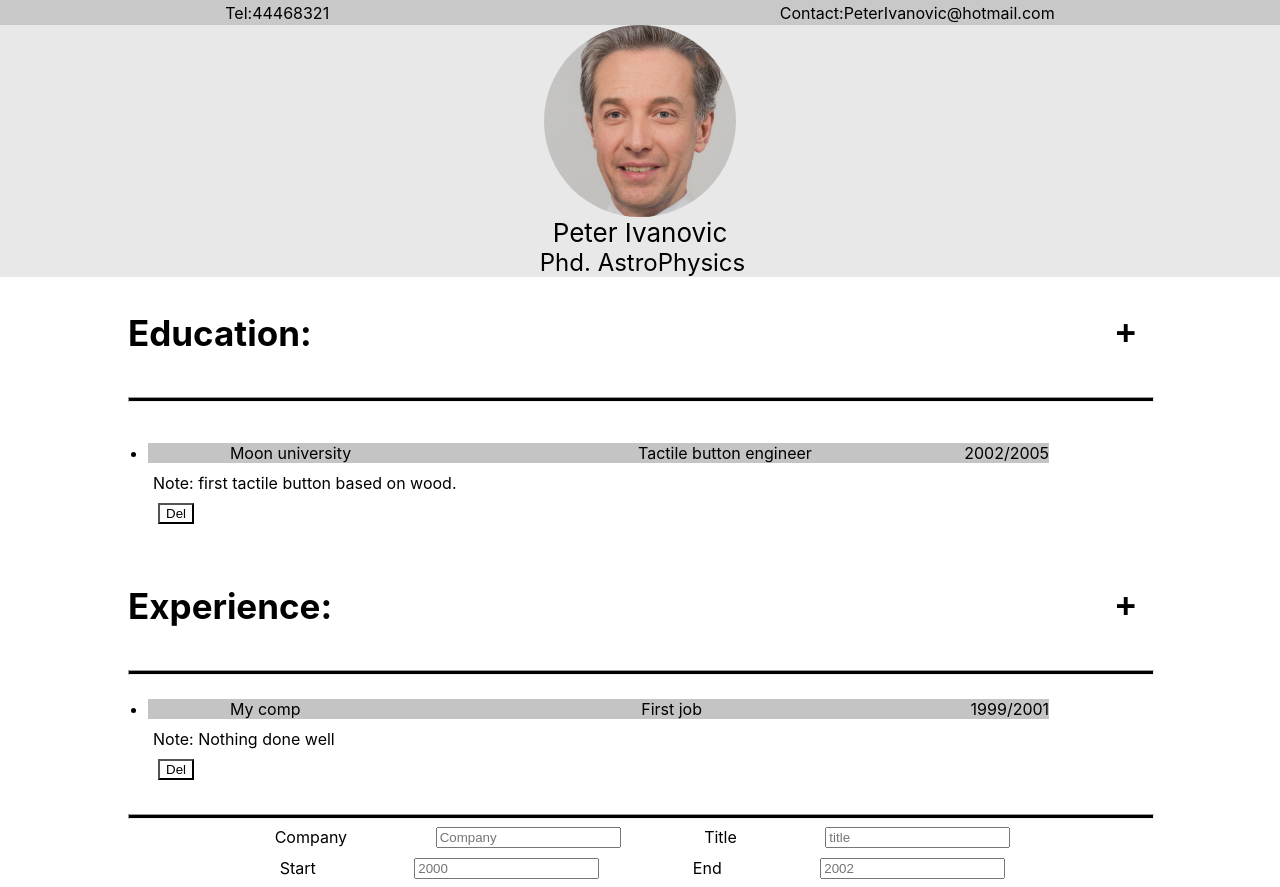
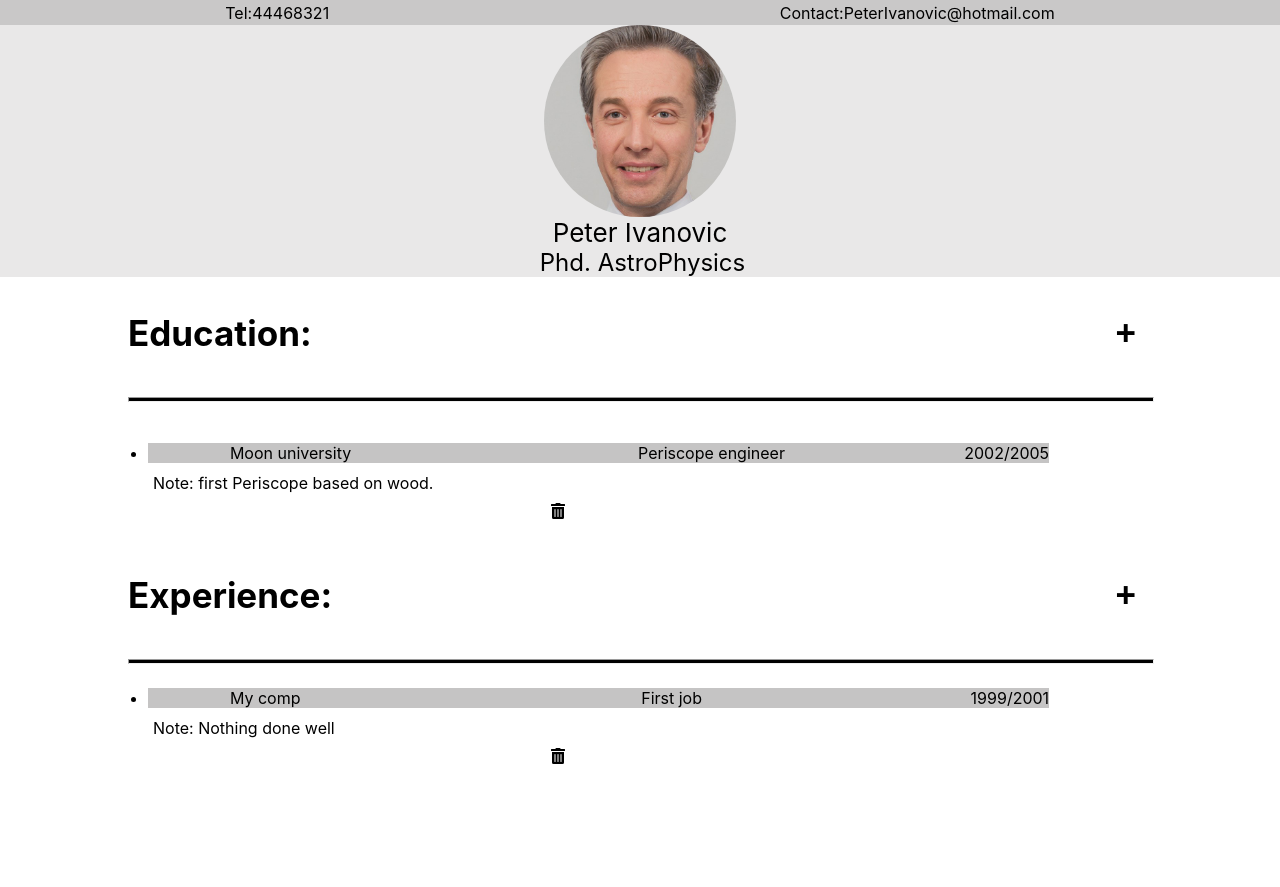
Before and after one commit to gustavobastian/cv-project-2, a React (Create React App) app: page / in a window 1280 px wide. Shown: the top 887 px of the page. After the commit the page ends 800 px from the top, so only its background shows below. Built offline with nearby package versions, Linux system fonts and the light colour scheme.

Commit message:
set a delete icon

```diff
--- a/package.json
+++ b/package.json
@@ -18,6 +18,7 @@
     "@testing-library/user-event": "^13.5.0",
     "react": "^18.2.0",
     "react-dom": "^18.2.0",
+    "react-icons": "^4.8.0",
     "react-scripts": "^2.1.3",
     "uniqid": "^5.4.0",
     "web-vitals": "^2.1.4"
--- a/src/App.js
+++ b/src/App.js
@@ -5,14 +5,14 @@ import Section1 from './components/Section1';
 import Section2 from './components/Section2';
 import Section3 from './components/Section3';
 import FormEducation from './components/formEducation'
+import FormExperience from './components/formExperience'
+
 import uniqid from "uniqid";
 
 
 class App extends Component {
     constructor() {
         super()
-
-
 
         this.state = {
             showEd:false,
@@ -23,18 +23,18 @@ class App extends Component {
             title:"Phd. AstroPhysics ",
             educations:[{
               universityName:"Moon university",
-              title:"Tactile button engineer",
+              title:"Periscope engineer",
               dateEnd:"2005",
               dateEntry:"2002",
-              note:"first tactile button based on wood.",
+              note:"first Periscope based on wood.",
               id: uniqid()
             },],
             education:{
               universityName:"Moon university",
-              title:"Tactile button engineer",
+              title:"Periscope  engineer",
               dateEnd:"2005",
               dateEntry:"2002",
-              note:"first tactile button based on wood.",
+              note:"first Periscope  based on wood.",
               id: uniqid()
             },
             experiences:[{
@@ -61,6 +61,10 @@ class App extends Component {
           this.setEd=this.setEd.bind(this);
           this.unSetEd=this.unSetEd.bind(this);
           this.handlerCancelEd=this.handlerCancelEd.bind(this);
+          this.setEx=this.setEx.bind(this);
+          this.unSetEx=this.unSetEx.bind(this);
+          this.handlerCancelEx=this.handlerCancelEx.bind(this);
+          this.handlerAddEx=this.handlerAddEx.bind(this);
 
 
     }
@@ -75,9 +79,18 @@ class App extends Component {
         showEd:false,
       });
     };
+    setEx() {
+      this.setState({
+        showEx:true,
+      });
+    };
+    unSetEx() {
+      this.setState({
+        showEx:false,
+      });
+    };
 
-
-    onSubmitTaskEx = (e) => {
+  /*  onSubmitTaskEx = (e) => {
       if(e!=null)
         {
           e.preventDefault();
@@ -103,101 +116,8 @@ class App extends Component {
         }
       });
 
-      let ElementD=document.getElementById("experienceForm")
-      ElementD.style.visibility = "hidden"
-    };
+    };*/
 
-    handleChangeExComp = (e) => {
-      this.setState({
-        experience: {
-          companyName:e.target.value,
-          titleName:this.state.experience.titleName,
-          dateEntry:this.state.experience.dateEntry,
-          dateEnd:this.state.experience.dateEnd,
-          note:this.state.experience.note,
-          id:this.state.experience.id,
-        },
-      });
-
-    };
-    handleChangeExTit = (e) => {
-      this.setState({
-        experience: {
-          companyName:this.state.experience.companyName,
-          titleName:e.target.value,
-          dateEntry:this.state.experience.dateEntry,
-          dateEnd:this.state.experience.dateEnd,
-          note:this.state.experience.note,
-          id:this.state.experience.id
-          },
-      });
-
-    };
-    handleChangeExStart = (e) => {
-      this.setState({
-        experience:{
-          companyName:this.state.experience.companyName,
-          titleName:this.state.experience.titleName,
-          dateEntry:e.target.value,
-          dateEnd:this.state.experience.dateEnd,
-          note:this.state.experience.note,
-          id:this.state.experience.id,
-        },
-      });
-
-    };
-    handleChangeExEnd= (e) => {
-      this.setState({
-        experience:{
-          companyName:this.state.experience.companyName,
-          titleName:this.state.experience.titleName,
-          dateEntry:this.state.experience.dateEntry,
-          dateEnd:e.target.value,
-          note:this.state.experience.note,
-          id:this.state.experience.id,
-        },
-      });
-
-    };
-    handleChangeExNote= (e) => {
-      this.setState({
-        experience:{
-          companyName:this.state.experience.companyName,
-          titleName:this.state.experience.titleName,
-          dateEntry:this.state.experience.dateEntry,
-          dateEnd:this.state.experience.dateEnd,
-          note:e.target.value,
-          id:this.state.experience.id,
-        },
-      });
-
-    };
-
-    handleChangeEdForm= (e) => {
-      console.log("need more education");
-      this.setState({
-        name:this.state.name,
-        telephone:this.state.telephone,
-        contact:this.state.contact,
-        title:this.state.title,
-        educations:this.state.educations,
-        education : this.state.education,
-        experiences:this.state.experiences,
-        experience:this.state.experience,
-      });
-
-
-    };
-    handleChangeExForm= (e) => {
-      console.log("need more experience");
-      let ElementD=document.getElementById("experienceForm")
-      ElementD.style.visibility = "";
-    };
-    handleCancelExForm= (e) => {
-      console.log("need more experience");
-      let ElementD=document.getElementById("experienceForm")
-      ElementD.style.visibility = "hidden";
-    };
     handlerDeleteEd(e){
       let arrayAlt=[];
       this.state.educations.forEach(element => {
@@ -249,11 +169,20 @@ class App extends Component {
     handlerCancelEd(W){
       this.unSetEd();
     }
+    handlerCancelEx(){
+      this.unSetEx();
+    }
+    handlerAddEx(e){
+      this.setState({
+        experiences: this.state.educations.concat(e),
+      });
+      this.unSetEx();
+    }
     render() {
       const { education, educations, experience, experiences } = this.state;
 
-        return (
-          <div>
+      return (
+        <div>
           <Header values={this.state}/>
           <Section1   values={this.state}/>
           <div className="educationLine" >
@@ -261,52 +190,28 @@ class App extends Component {
             <button className="buttonPlus"
             onClick={this.setEd}
             >+</button>
-
           </div>
           <hr className='lineLocal'></hr>
+          <Section2 value={this.state} handlerDeleteEd={this.handlerDeleteEd}/>
+          <div>
+          {this.state.showEd && <FormEducation value={this.state} handlerAddEd={this.handlerAddEd} handlerCancelEd={this.handlerCancelEd} />}
+          </div>
 
-          <Section2 value={this.state} handlerDeleteEd={this.handlerDeleteEd}/>
+
 
           <div className="educationLine">
             <p>Experience:</p>
-            <button className="buttonPlus" onClick={this.handleChangeExForm}>
+            <button className="buttonPlus" onClick={this.setEx}>
               +</button>
-
           </div>
           <hr className='lineLocal'></hr>
           <Section3 experiences={experiences} handlerDeleteEx={this.handlerDeleteEx}/>
+          <div>
+          {this.state.showEx && <FormExperience value={this.state} handlerAddEx={this.handlerAddEx} handlerCancelEx={this.handlerCancelEx} />}
+          </div>
+        </div>
 
-
-          <form id="experienceForm">
-
-            <div className='myForm' >
-                <hr></hr>
-                    <div className='line1'>
-                    <label htmlFor="CompanyInput">Company</label>
-                    <input type="text" id="CompanyInput" onChange={this.handleChangeExComp} placeholder="Company"/>
-                    <label  htmlFor="titleInput">Title</label>
-                    <input type="text" id="titleInput" onChange={this.handleChangeExTit}  placeholder="title"/>
-                    </div>
-                    <div className='line1'>
-                    <label htmlFor="entryInput2" >Start</label>
-                    <input type="text" id="entryInput2"  onChange={this.handleChangeExStart} placeholder="2000"/>
-                    <label htmlFor="endInput2">End</label>
-                    <input type="text" id="endInput2" onChange={this.handleChangeExEnd} placeholder="2002"/>
-                    </div>
-                    <div className='line1'>
-                    <label htmlFor="noteInput2">Note</label>
-                    <textarea rows="5" columns="50" id="noteInput2" placeholder="Something done"  onChange={this.handleChangeExNote}/>
-                    </div>
-                    <div className='buttonsLine'>
-                    <button type="button" onClick={this.onSubmitTaskEx}>Submit</button>
-                    <button type="button" onClick={this.handleCancelExForm}>Cancel</button>
-                    </div>
-            </div>
-          </form>
-          {this.state.showEd && <FormEducation value={this.state} handlerAddEd={this.handlerAddEd} handlerCancelEd={this.handlerCancelEd} />}
-          </div>
-
-        )
+      )
     }
 }
 
--- a/src/components/Section2.js
+++ b/src/components/Section2.js
@@ -1,6 +1,7 @@
 import React, { Component } from 'react'
 import EducationElement from '../components/educationElement';
 import '../styles/Section2.css';
+import { FaTrashAlt} from 'react-icons/fa';
 
 class Section2 extends Component {
     constructor(props) {
@@ -8,13 +9,12 @@ class Section2 extends Component {
 
       this.state= props.value;
 
-
+      this.handlerDelete=this.handlerDelete.bind(this);
     };
 
     handlerDelete= (e)=>{
         console.log("delete "+JSON.stringify(e.target.id));
-        let localId=e.target.id
-
+        let localId=e.target.id;
         this.props.handlerDeleteEd(localId);
     };
 
@@ -23,9 +23,9 @@ class Section2 extends Component {
             <div className="Section2">
             <ul >
             {this.props.value.educations.map((education) => {
-                return <li key={education.id}>
+                return <li key={education.id} className='lineItem'>
                     <EducationElement university={education.universityName} title={education.title} dateEntry={education.dateEntry} dateEnd={education.dateEnd} Note={education.note}/>
-                    <button id={education.id} onClick={this.handlerDelete}>Del</button>
+                    <FaTrashAlt id={education.id} onClick={this.handlerDelete} className='deleteButton'>Del</FaTrashAlt>
 
                     </li>;
             })}
--- a/src/components/Section3.js
+++ b/src/components/Section3.js
@@ -1,10 +1,13 @@
 import React, { Component } from 'react'
 import '../styles/Section3.css';
 import ExperienceElement from './experienceElement';
+import { FaTrashAlt} from 'react-icons/fa';
+
 
 class Section3 extends Component {
     constructor(props) {
         super(props)
+        this.handlerDelete=this.handlerDelete.bind(this);
     }
 
     handlerDelete= (e)=>{
@@ -21,7 +24,7 @@ class Section3 extends Component {
             {this.props.experiences.map((experience) => {
                 return <li key={experience.id}>
                     <ExperienceElement companyName={experience.companyName} titleName={experience.titleName} dateEntry={experience.dateEntry} dateEnd={experience.dateEnd} Note={experience.note}/>
-                    <button id={experience.id} onClick={this.handlerDelete}>Del</button>
+                    <FaTrashAlt id={experience.id} onClick={this.handlerDelete} className='deleteButton'>Del</FaTrashAlt>
                     </li>;
             })}
             </ul>
--- a/src/components/formEducation.js
+++ b/src/components/formEducation.js
@@ -3,7 +3,7 @@ import '../App.css';
 import '../styles/formEducation.css'
 import uniqid from "uniqid";
 
-class educationElement extends Component {
+class formEducation extends Component {
     constructor(props) {
         super(props)
 
@@ -138,4 +138,4 @@ class educationElement extends Component {
     }
 }
 
-export default educationElement;
+export default formEducation;
--- /dev/null
+++ b/src/components/formExperience.js
@@ -0,0 +1,121 @@
+import React, { Component } from 'react'
+import '../App.css';
+import '../styles/formEducation.css'
+
+
+class formExperience extends Component {
+    constructor(props) {
+        super(props)
+
+
+        this.state=this.props.value;
+
+        this.handleCancelExForm=this.handleCancelExForm.bind(this);
+        this.onSubmitTaskEx=this.onSubmitTaskEx.bind(this);
+    }
+
+
+    handleChangeExComp = (e) => {
+        this.setState({
+          experience: {
+            companyName:e.target.value,
+            titleName:this.state.experience.titleName,
+            dateEntry:this.state.experience.dateEntry,
+            dateEnd:this.state.experience.dateEnd,
+            note:this.state.experience.note,
+            id:this.state.experience.id,
+          },
+        });
+
+      };
+      handleChangeExTit = (e) => {
+        this.setState({
+          experience: {
+            companyName:this.state.experience.companyName,
+            titleName:e.target.value,
+            dateEntry:this.state.experience.dateEntry,
+            dateEnd:this.state.experience.dateEnd,
+            note:this.state.experience.note,
+            id:this.state.experience.id
+            },
+        });
+
+      };
+      handleChangeExStart = (e) => {
+        this.setState({
+          experience:{
+            companyName:this.state.experience.companyName,
+            titleName:this.state.experience.titleName,
+            dateEntry:e.target.value,
+            dateEnd:this.state.experience.dateEnd,
+            note:this.state.experience.note,
+            id:this.state.experience.id,
+          },
+        });
+
+      };
+      handleChangeExEnd= (e) => {
+        this.setState({
+          experience:{
+            companyName:this.state.experience.companyName,
+            titleName:this.state.experience.titleName,
+            dateEntry:this.state.experience.dateEntry,
+            dateEnd:e.target.value,
+            note:this.state.experience.note,
+            id:this.state.experience.id,
+          },
+        });
+
+      };
+      handleChangeExNote= (e) => {
+        this.setState({
+          experience:{
+            companyName:this.state.experience.companyName,
+            titleName:this.state.experience.titleName,
+            dateEntry:this.state.experience.dateEntry,
+            dateEnd:this.state.experience.dateEnd,
+            note:e.target.value,
+            id:this.state.experience.id,
+          },
+        });
+
+      };
+
+      handleCancelExForm(){
+        this.props.handlerCancelEx();
+      }
+      onSubmitTaskEx(){
+        this.props.handlerAddEx(this.state.experience);
+      }
+    render() {
+        return (
+            <div>
+            <div className='formBox' >
+                  <div className='line1'>
+                    <label htmlFor="CompanyInput">Company</label>
+                    <input type="text" id="CompanyInput" onChange={this.handleChangeExComp} placeholder="Company"/>
+                    <label  htmlFor="titleInput">Title</label>
+                    <input type="text" id="titleInput" onChange={this.handleChangeExTit}  placeholder="title"/>
+                    </div>
+                    <div className='line1'>
+                    <label htmlFor="entryInput2" >Start</label>
+                    <input type="text" id="entryInput2"  onChange={this.handleChangeExStart} placeholder="2000"/>
+                    <label htmlFor="endInput2">End</label>
+                    <input type="text" id="endInput2" onChange={this.handleChangeExEnd} placeholder="2002"/>
+                    </div>
+                    <div className='line1'>
+                    <label htmlFor="noteInput2">Note</label>
+                    <textarea rows="5" columns="50" id="noteInput2" placeholder="Something done"  onChange={this.handleChangeExNote}/>
+                    </div>
+                    <div className='buttonsLine'>
+                    <button type="button" onClick={this.onSubmitTaskEx}>Submit</button>
+                    <button type="button" onClick={this.handleCancelExForm}>Cancel</button>
+
+                  </div>
+               </div>
+            </div>
+        )
+    }
+
+};
+export default formExperience;
--- a/src/styles/Section2.css
+++ b/src/styles/Section2.css
@@ -52,3 +52,16 @@ hr{
     margin-left: 5px;
     margin-bottom: 10px;
   }
+.deleteButton{
+  background: white;
+  border: none;
+  }
+.deleteButton:hover{
+    background: rgb(219, 219, 219);
+    border: none;
+    }
+.iconColor{
+  color:red;
+  margin-left: 0;
+  padding-left: 0;
+}
--- a/src/styles/Section3.css
+++ b/src/styles/Section3.css
@@ -47,3 +47,16 @@ hr{
     font-size: calc(10px + 2vmin);
     color: white;
   }
+.deleteButton{
+  background: white;
+  border: none;
+  }
+.deleteButton:hover{
+    background: rgb(219, 219, 219);
+    border: none;
+    }
+.iconColor{
+  color:red;
+  margin-left: 0;
+  padding-left: 0;
+}
```
Also changed, not shown: 1 other file (tests, documents, lock files or other folders).
